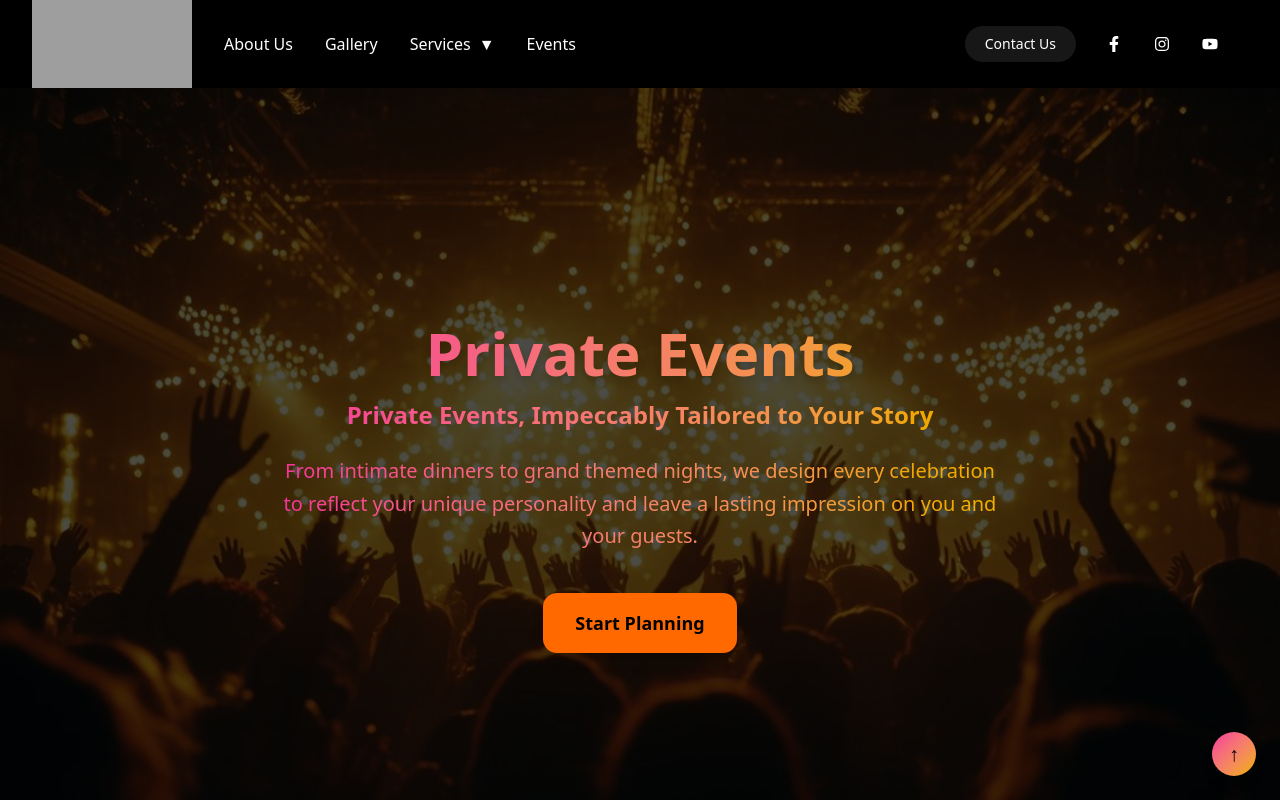
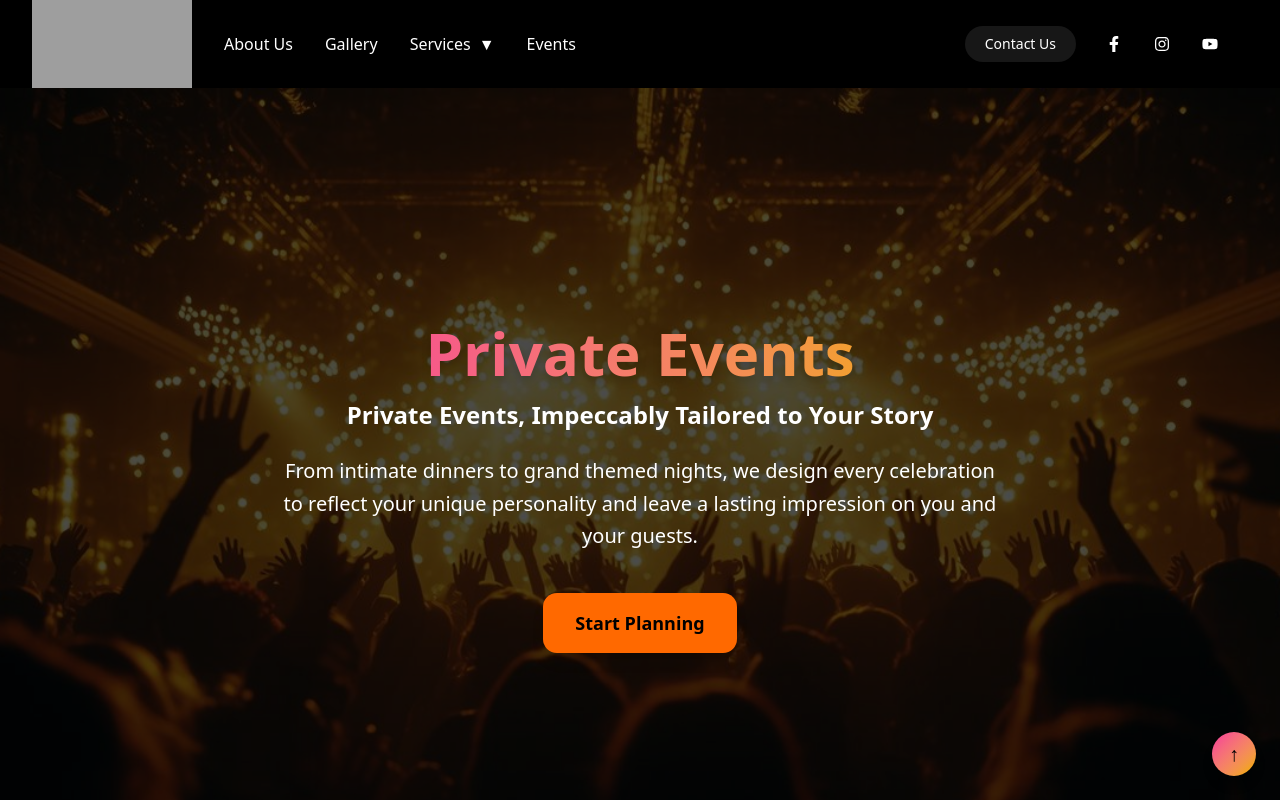
Before and after one commit to Abhishekn1234/event_managements, a React (Vite) app: page /services/private-parties in a window 1280 px wide. Shown: the top 800 px of the page. Built offline with nearby package versions, Linux system fonts and the light colour scheme; grey boxes are pictures that could not be loaded.

Commit message:
`Update gradient colors in Corporate and Private pages`

```diff
--- a/src/pages/Cooperate.tsx
+++ b/src/pages/Cooperate.tsx
@@ -131,13 +131,13 @@ export default function Corporate() {
             Corporate Events
           </h1>
 
-          <div className="w-24 h-1 bg-gradient-to-r from-pink-500 to-yellow-500 bg-clip-text text-transparent mx-auto mb-6 rounded-full" />
+          <div className="w-24 h-1 bg-white to-yellow-500 bg-clip-text text-transparent mx-auto mb-6 rounded-full" />
 
-          <h2 className="text-xl md:text-2xl lg:text-3xl bg-gradient-to-r from-pink-500 to-yellow-500 bg-clip-text text-transparent font-semibold mb-6">
+          <h2 className="text-xl md:text-2xl lg:text-3xl bg-white bg-clip-text text-transparent font-semibold mb-6">
             Corporate Events that Inspire & Connect
           </h2>
 
-          <p className="text-lg md:text-xl lg:text-2xl bg-gradient-to-r from-pink-500 to-yellow-500 bg-clip-text text-transparent max-w-3xl mx-auto leading-relaxed">
+          <p className="text-lg md:text-xl lg:text-2xl bg-white bg-clip-text text-transparent max-w-3xl mx-auto leading-relaxed">
             We design professional, innovative, and brand-focused events that
             leave a lasting impression.
           </p>
--- a/src/pages/Private.tsx
+++ b/src/pages/Private.tsx
@@ -163,10 +163,10 @@ const ScrollReveal = ({
           <h1 className="text-4xl md:text-6xl font-extrabold bg-gradient-to-r from-pink-500 to-yellow-500 bg-clip-text text-transparent mb-4 drop-shadow-lg">
             Private Events
           </h1>
-          <h2 className="text-xl md:text-2xl bg-gradient-to-r from-pink-500 to-yellow-500 bg-clip-text text-transparent font-semibold mb-6">
+          <h2 className="text-xl md:text-2xl bg-white bg-clip-text text-transparent font-semibold mb-6">
             Private Events, Impeccably Tailored to Your Story
           </h2>
-          <p className="bg-gradient-to-r from-pink-500 to-yellow-500 bg-clip-text text-transparent text-lg md:text-xl leading-relaxed mb-10">
+          <p className="bg-white bg-clip-text text-transparent text-lg md:text-xl leading-relaxed mb-10">
             From intimate dinners to grand themed nights, we design every
             celebration to reflect your unique personality and leave a lasting
             impression on you and your guests.
```
